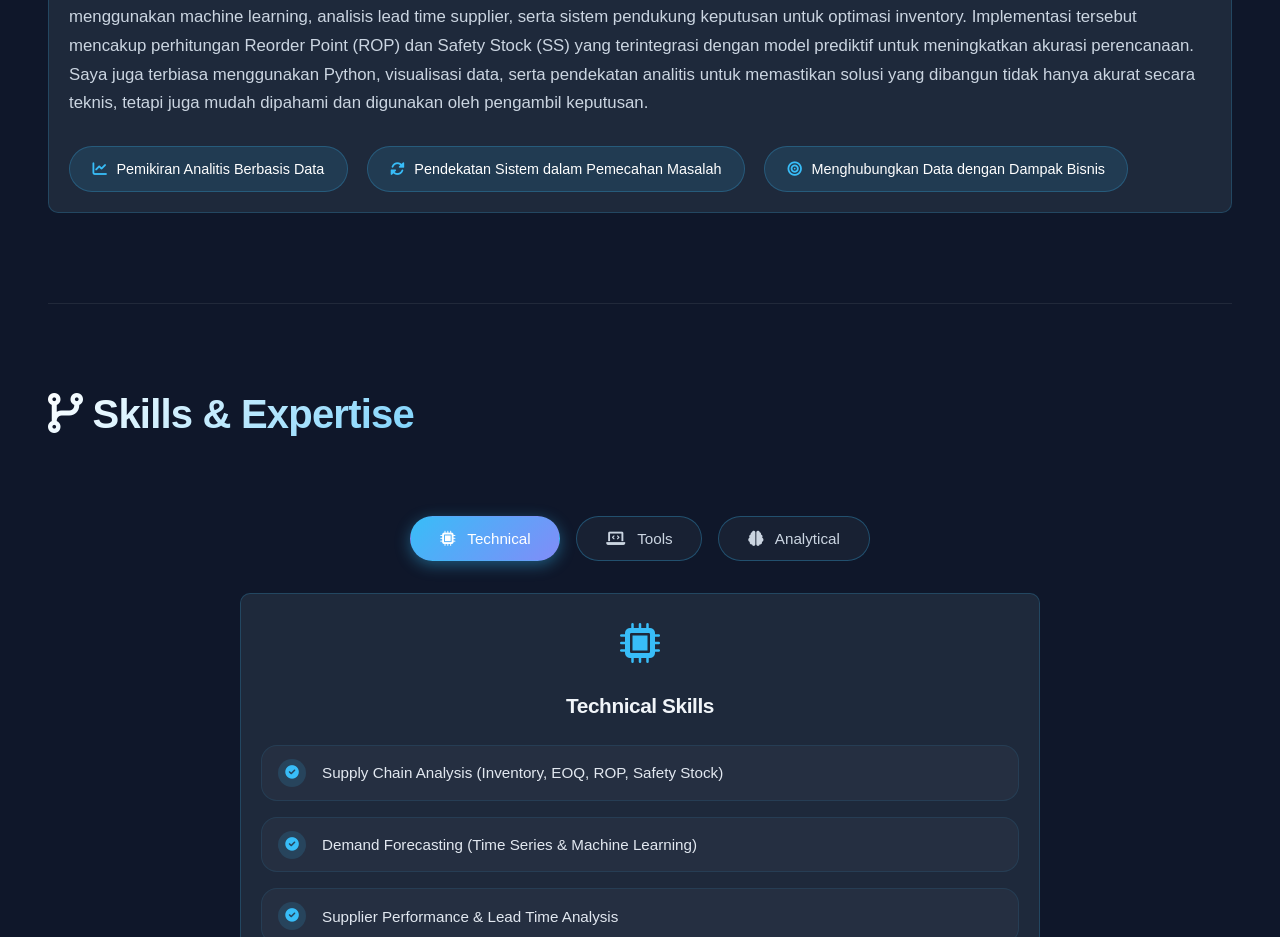
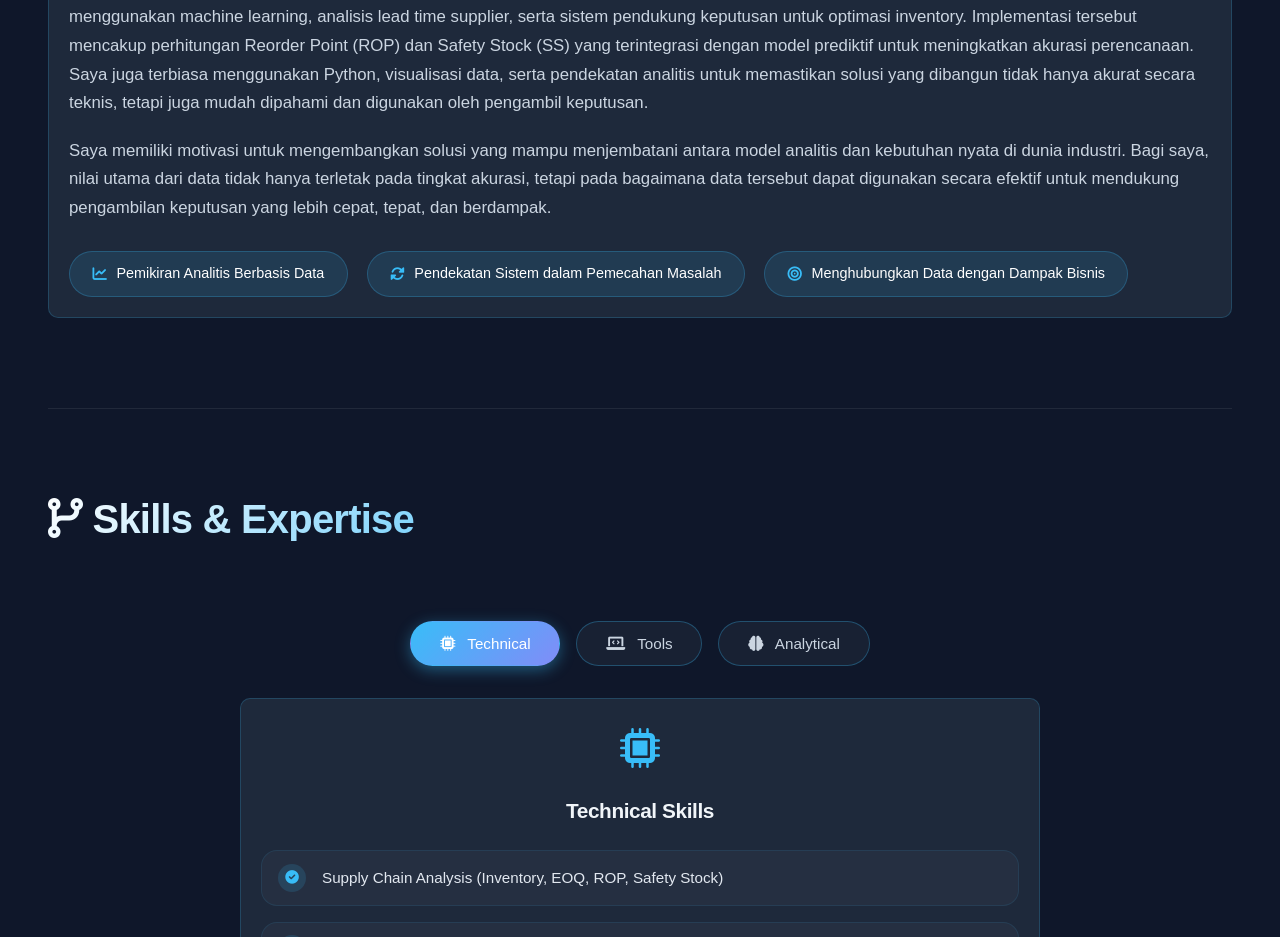
Before and after one commit to andrenugrahaakbar-gif/web_portofolio, a React (Vite) app: page / in a window 1280 px wide. Shown: the part 1220-2157 px from the top of the page. Built offline with nearby package versions, Linux system fonts and the light colour scheme.

Commit message:
deskripsi perubahan

```diff
--- a/src/components/About.jsx
+++ b/src/components/About.jsx
@@ -15,6 +15,9 @@ function About() {
           </p>
           <p className="about-text">
             {t('aboutText2')}
+          </p>
+          <p className="about-text">
+            {t('aboutText3')}
           </p>
           <div className="core-values">
             <div className="value-item">
```
